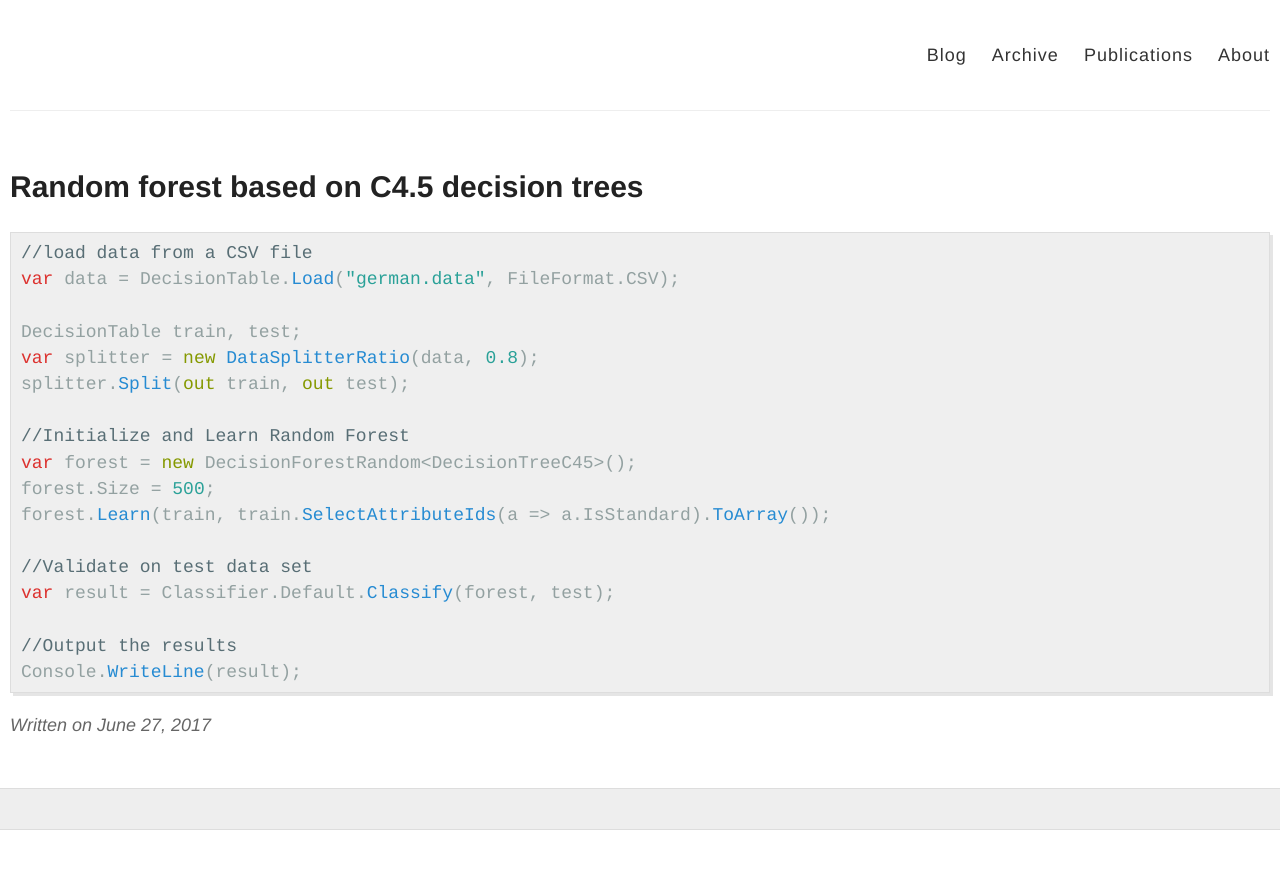
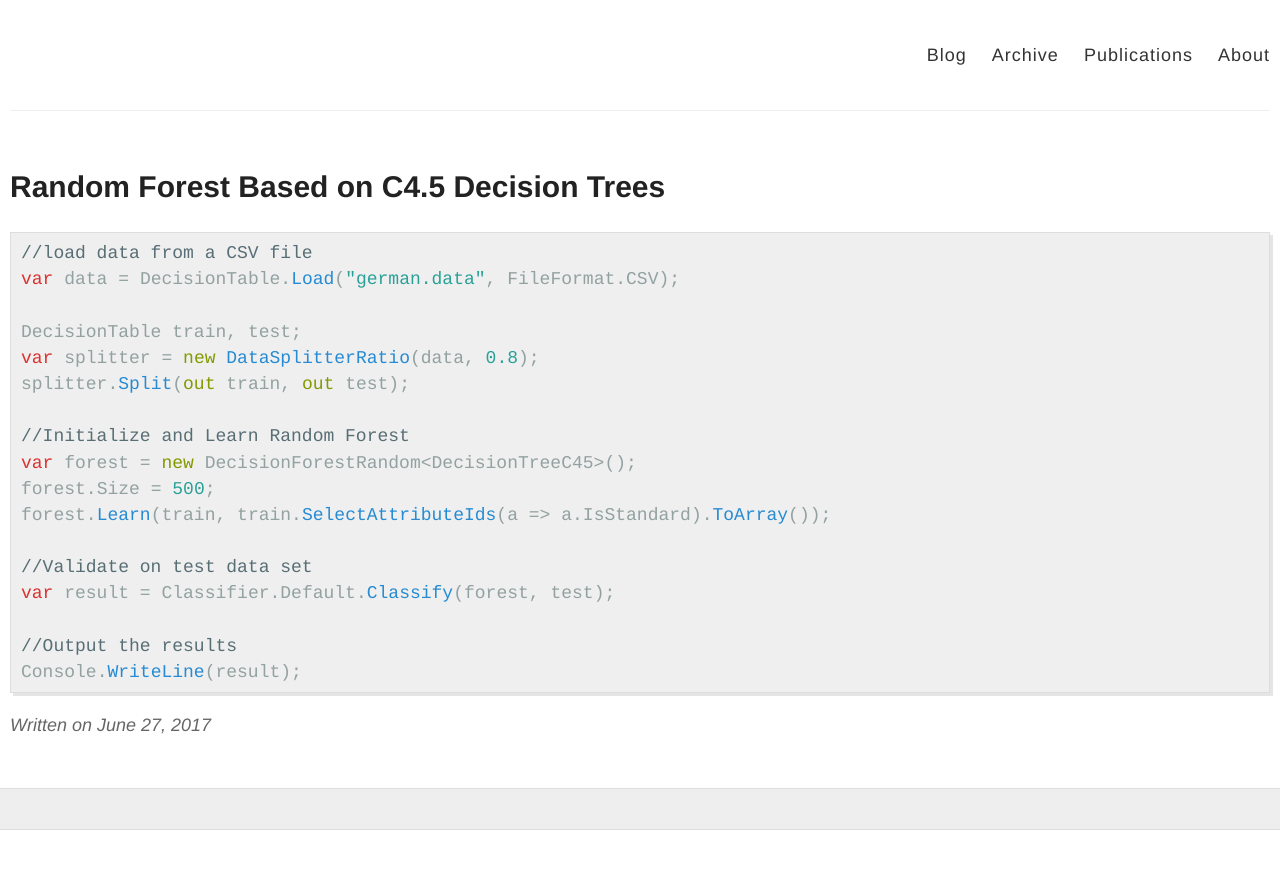
Before and after one commit to nrough/jekyll-now, a Jekyll site: the page built from _posts/2017-06-27-Random-Forest.md, in a window 1280 px wide. Shown: the top 869 px of the page. Built offline with Jekyll 4.4.1, drawn with Linux system fonts in a browser that asks for light colours; part of the change alters nothing that is shown.

```diff
--- a/_posts/2017-06-27-Random-Forest.md
+++ b/_posts/2017-06-27-Random-Forest.md
@@ -1,9 +1,10 @@
 ---
 layout: post
-title:  Random forest based on C4.5 decision trees
+title: Random Forest Based on C4.5 Decision Trees
 tags:
-- samples
-- ensembles
+  - samples
+  - ensembles
+published: true
 ---
 {% highlight csharp %}
 //load data from a CSV file
```
